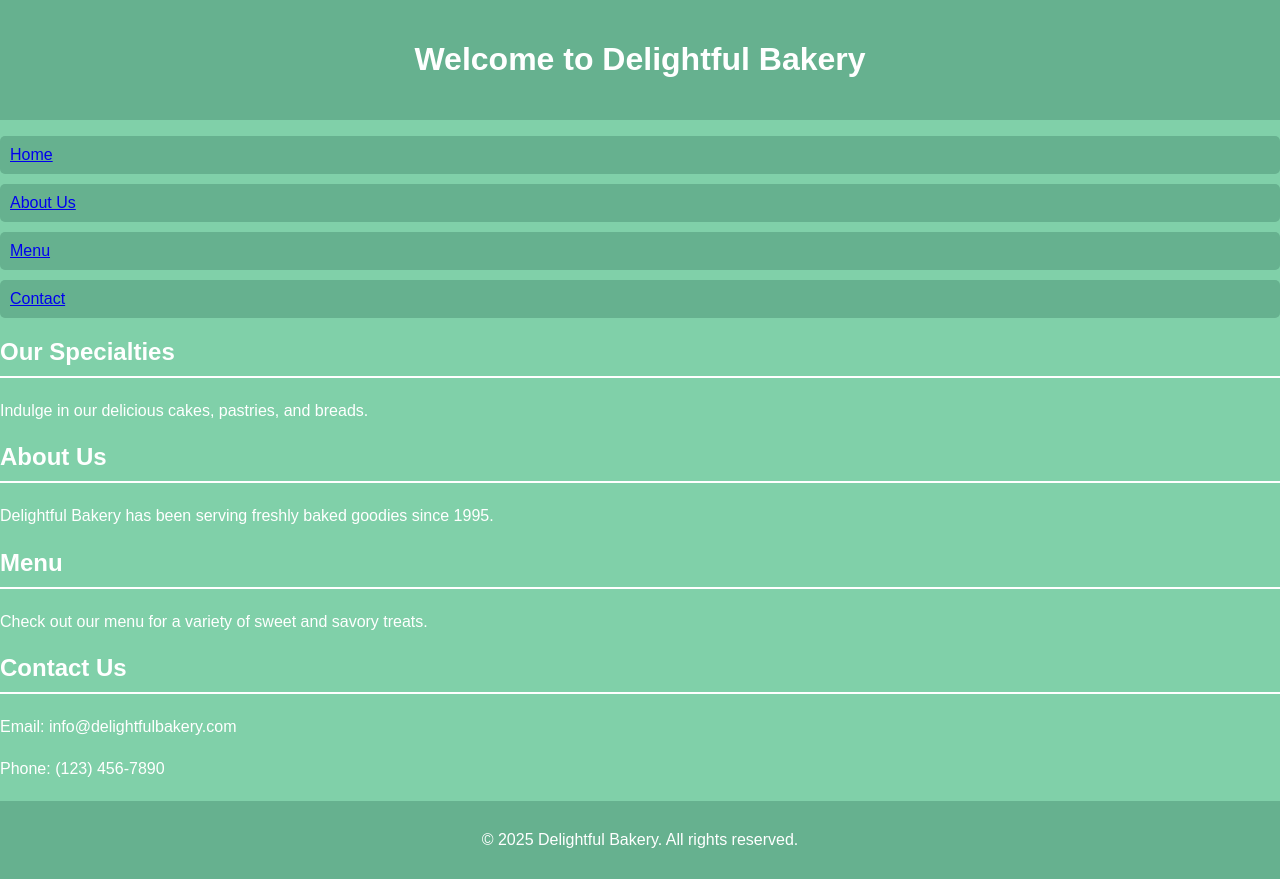
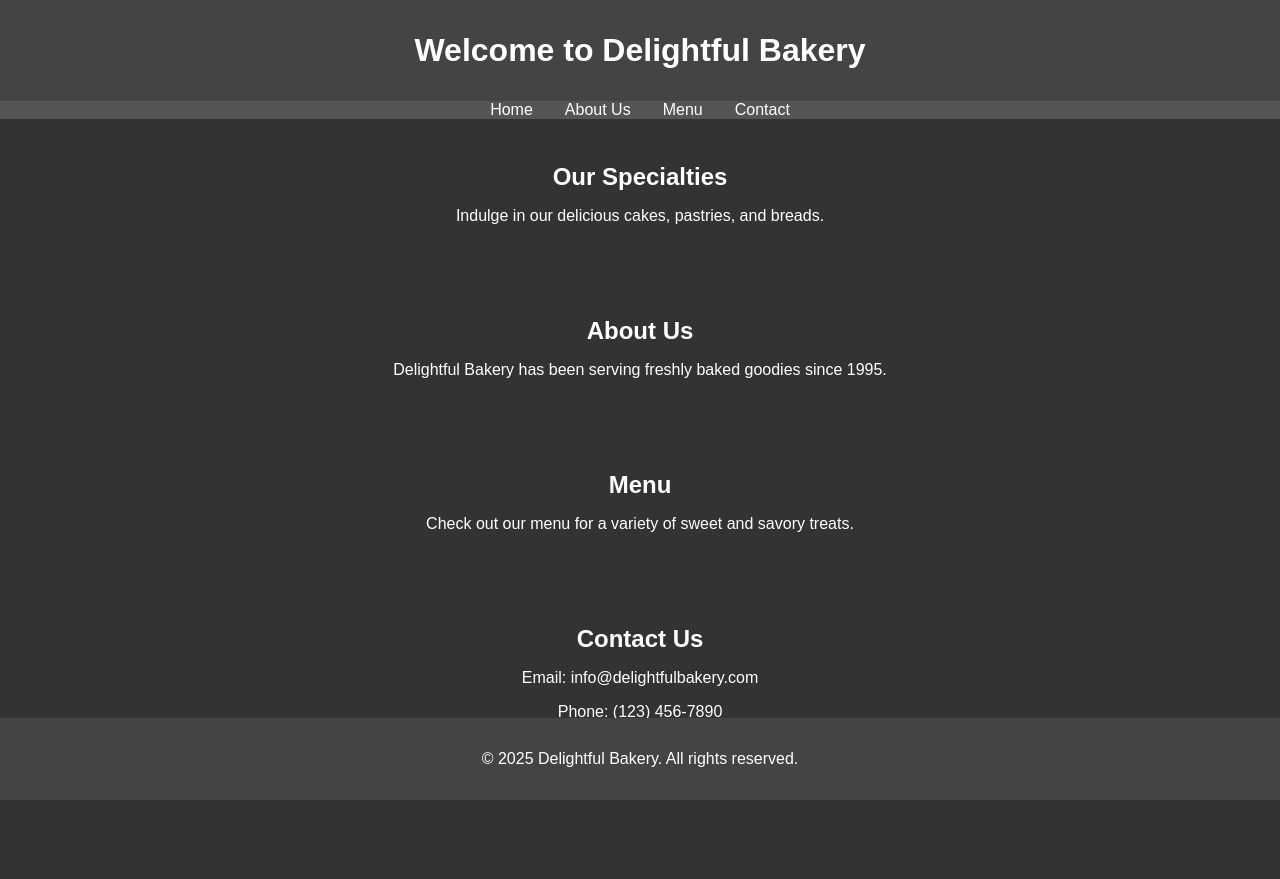
Before and after one commit to omkar-1915/DevOps897, a plain HTML site: page index.html in a window 1280 px wide. After the commit the page ends 800 px from the top, so only its background shows below. Drawn offline with Linux system fonts and the light colour scheme.

Commit message:
bakery-style1

```diff
--- a/style.css
+++ b/style.css
@@ -1,53 +1,53 @@
 body {
-    background-color: #80d0a9; /* Sky green */
-    color: #ffffff;
     font-family: Arial, sans-serif;
+    background-color: #333;
+    color: #fff;
     margin: 0;
     padding: 0;
 }
 
 header {
-    background-color: #66b18f; /* Darker sky green */
-    padding: 20px;
+    background-color: #444;
+    text-align: center;
+    padding: 1em 0;
+}
+
+nav ul {
+    list-style: none;
+    padding: 0;
+    display: flex;
+    justify-content: center;
+    background-color: #555;
+    margin: 0;
+}
+
+nav ul li {
+    margin: 0 1em;
+}
+
+nav ul li a {
+    color: #fff;
+    text-decoration: none;
+}
+
+section {
+    padding: 2em;
     text-align: center;
 }
 
-h1 {
-    color: #ffffff;
+footer {
+    background-color: #444;
+    text-align: center;
+    padding: 1em 0;
+    position: fixed;
+    width: 100%;
+    bottom: 0;
 }
 
-main {
-    padding: 20px;
-}
-
-section {
-    margin-bottom: 20px;
-}
-
-h2 {
-    color: #ffffff;
-    border-bottom: 2px solid #ffffff;
-    padding-bottom: 10px;
+h1, h2 {
+    margin: 0.5em 0;
 }
 
 p {
-    line-height: 1.6;
+    margin: 1em 0;
 }
-
-ul {
-    list-style-type: none;
-    padding: 0;
-}
-
-li {
-    background-color: #66b18f; /* Darker sky green */
-    margin: 10px 0;
-    padding: 10px;
-    border-radius: 5px;
-}
-
-footer {
-    background-color: #66b18f; /* Darker sky green */
-    text-align: center;
-    padding: 10px;
-}
```
